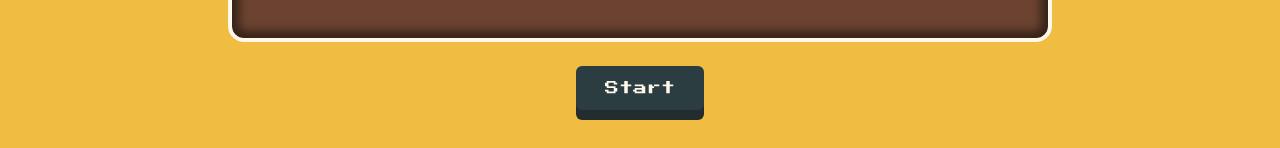
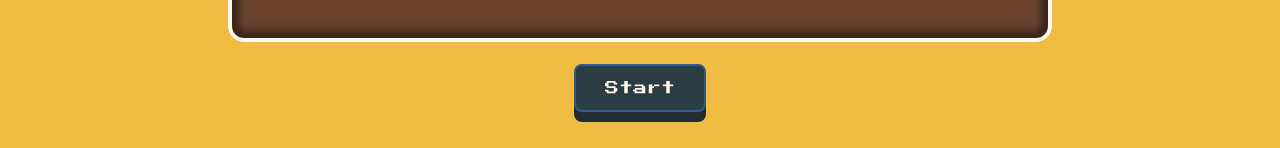
Before and after one commit to albacardona/Wack-a-Mole, a React (Vite) app: page / in a window 1280 px wide. Shown: the part 602-750 px from the top of the page. Built offline with nearby package versions, Linux system fonts and the light colour scheme.

Commit message:
style: add ring to the button

```diff
--- a/src/components/Button.tsx
+++ b/src/components/Button.tsx
@@ -7,10 +7,10 @@ const buttonVariants = cva(
     variants: {
       variant: {
         default:
-          'bg-bg-secondary border-bg-secondary text-fg-primary shadow-button-primary active:shadow-button-primary-active',
+          'bg-bg-secondary border-bg-secondary text-fg-primary ring-2 ring-ring-primary shadow-button-primary active:shadow-button-primary-active',
         accent:
-          'bg-accent border-accent text-fg-primary shadow-button-accent active:shadow-button-accent-active',
-        ghost: 'bg-transparent p-0 m-0 w-fit',
+          'bg-accent border-accent text-fg-primary ring-2 ring-ring-accent shadow-button-accent active:shadow-button-accent-active',
+        ghost: 'ring-none ring-0 bg-transparent p-0 m-0 w-fit',
       },
     },
     defaultVariants: {
--- a/src/index.css
+++ b/src/index.css
@@ -25,6 +25,8 @@
     --border-light: #fff8eb;
     --border-dark: #000000;
     --modal-overlay: rgba(255, 255, 255, 0.5);
+    --ring-accent: rgb(221, 158, 146);
+    --ring-primary: #2f5793;
   }
 }
 
--- a/tailwind.config.js
+++ b/tailwind.config.js
@@ -14,9 +14,9 @@ module.exports = {
         ring: '0px 0px 0px 4px rgba(17,187,166,0.3)',
         inner: 'inset 0px 0px 10px 7px rgba(0,0,0,0.5)',
         'inner-subtle': 'inset 0px 0px 5px 5px rgba(0,0,0,0.2)',
-        'button-primary': '0px 10px 0px 0px var(--background-secondary-hover)',
+        'button-primary': '0px 10px 0px 2px var(--background-secondary-hover)',
         'button-primary-active': '0px 0px 0px 0px var(--background-secondary-hover)',
-        'button-accent': '0px 10px 0px 0px var(--accent-hover)',
+        'button-accent': '0px 10px 0px 2px var(--accent-hover)',
         'button-accent-active': '0px 0px 0px 0px var(--accent-hover)',
       },
       fontFamily: {
@@ -57,6 +57,10 @@ module.exports = {
           DEFAULT: 'var(--accent)',
           hover: 'var(--accent-hover)',
           light: 'var(--accent-light)',
+        },
+        ring: {
+          primary: 'var(--ring-primary)',
+          accent: 'var(--ring-accent)',
         },
         'modal-overlay': 'var(--modal-overlay)',
       },
```
